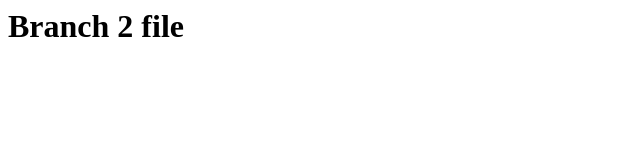
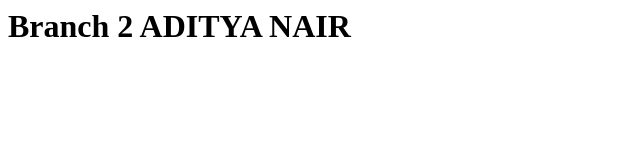
Before and after one commit to AdityaNairR/smu-eets8357-adityanair, a plain HTML site: page file2.html in a window 1280 px wide. Shown: the whole page, without its empty margins (0-640 px from the left). Drawn offline with Linux system fonts and the light colour scheme.

Commit message:
Update file2.html

```diff
--- a/file2.html
+++ b/file2.html
@@ -4,7 +4,7 @@
 </head>
 <body>
 
-  <h1> Branch 2 file </h1>
+  <h1> Branch 2 ADITYA NAIR </h1>
 
  </body>
 </html>
```
